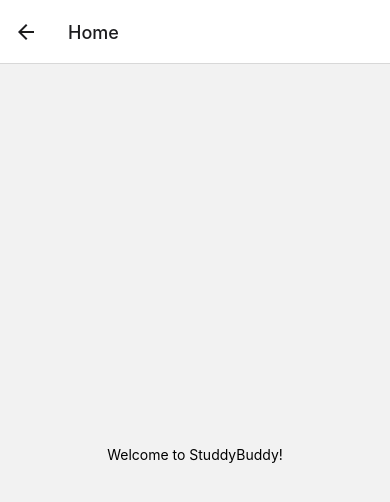
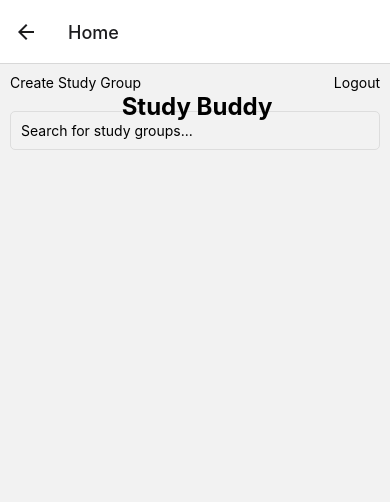
Before and after one commit to Sianah/StuddyBuddy2.0-Practice, a React Native app in the folder StudyBuddy2.0/: screen /Home in a window 390 px wide. Shown: the top 502 px of the page. Built offline with nearby package versions, Linux system fonts and the light colour scheme.

Commit message:
Homepage skeleton completed

```diff
--- a/StudyBuddy2.0/package.json
+++ b/StudyBuddy2.0/package.json
@@ -9,6 +9,7 @@
     "web": "expo start --web"
   },
   "dependencies": {
+    "@react-navigation/bottom-tabs": "^6.5.11",
     "@react-navigation/native": "^6.1.9",
     "@react-navigation/native-stack": "^6.9.17",
     "expo": "~49.0.15",
--- a/StudyBuddy2.0/src/screens/HomePage.js
+++ b/StudyBuddy2.0/src/screens/HomePage.js
@@ -1,11 +1,79 @@
-// In src/screens/HomePage.js
-import React from 'react';
-import { View, Text, StyleSheet } from 'react-native';
+import React, { useState } from 'react';
+import { View, Text, TextInput, Button, StyleSheet, FlatList, TouchableOpacity, Modal } from 'react-native';
+import { useNavigation } from '@react-navigation/native';
 
 const HomePage = () => {
+  const navigation = useNavigation();
+  const [studyGroups, setStudyGroups] = useState([]);
+  const [searchQuery, setSearchQuery] = useState('');
+  const [modalVisible, setModalVisible] = useState(false);
+  const [newGroupName, setNewGroupName] = useState('');
+
+  const handleCreateStudyGroup = () => {
+    const newGroup = { id: Date.now().toString(), name: newGroupName.trim() };
+    setStudyGroups([...studyGroups, newGroup]);
+    setModalVisible(false); // Close the modal
+    setNewGroupName(''); // Reset the input field
+  };
+
+  const filteredGroups = studyGroups.filter(group =>
+    group.name.toLowerCase().includes(searchQuery.toLowerCase())
+  );
+
+  const handleLogout = () => {
+    // Navigate back to the Sign In screen
+    navigation.navigate('SignIn');
+  };
+
   return (
     <View style={styles.container}>
-      <Text>Welcome to StuddyBuddy!</Text>
+      <View style={styles.header}>
+      <TouchableOpacity onPress={() => setModalVisible(true)} style={styles.button}>
+          <Text style={styles.buttonText}>Create Study Group</Text>
+        </TouchableOpacity>
+        <Text style={styles.title}>Study Buddy</Text>
+        <TouchableOpacity onPress={handleLogout} style={styles.button}>
+          <Text style={styles.buttonText}>Logout</Text>
+        </TouchableOpacity>
+      </View>
+      <TextInput
+        placeholder="Search for study groups..."
+        value={searchQuery}
+        onChangeText={setSearchQuery}
+        style={styles.searchBar}
+      />
+      <FlatList
+        data={filteredGroups}
+        keyExtractor={item => item.id}
+        renderItem={({ item }) => (
+          <View style={styles.groupItem}>
+            <Text>{item.name}</Text>
+            <Button title="Join" onPress={() => {}} />
+          </View>
+        )}
+      />
+      {/* Modal for creating a new study group */}
+      <Modal
+        animationType="slide"
+        transparent={true}
+        visible={modalVisible}
+        onRequestClose={() => {
+          setModalVisible(!modalVisible);
+        }}
+      >
+        <View style={styles.centeredView}>
+          <View style={styles.modalView}>
+            <TextInput
+              placeholder="Study Group Name"
+              value={newGroupName}
+              onChangeText={setNewGroupName}
+              style={styles.modalInput}
+            />
+            <Button title="Create" onPress={handleCreateStudyGroup} />
+            <Button title="Cancel" onPress={() => setModalVisible(false)} />
+          </View>
+        </View>
+      </Modal>
     </View>
   );
 };
@@ -13,9 +81,80 @@ const HomePage = () => {
 const styles = StyleSheet.create({
   container: {
     flex: 1,
+  },
+  header: {
+    flexDirection: 'row',
+    justifyContent: 'space-between', // Distributes space between items
     alignItems: 'center',
+    padding: 10,
+    paddingTop: 10, // Add padding at the top if you want to lower the header elements
+  },
+  title: {
+    fontSize: 24,
+    fontWeight: 'bold',
+    position: 'absolute', // Position absolutely to center it
+    left: 4,
+    right: 0,
+    bottom: -20,
+    textAlign: 'center', // Center the text
+  },
+  searchBar: {
+    borderWidth: 1,
+    borderColor: '#ddd',
+    borderRadius: 5,
+    padding: 10,
+    margin: 10,
+    bottom: -17,
+  },
+  groupItem: {
+    backgroundColor: 'white',
+    padding: 20,
+    margin: 10,
+    borderRadius: 10,
+    flexDirection: 'row',
+    justifyContent: 'space-between',
+    alignItems: 'center',
+    borderWidth: 1,
+    borderColor: '#ddd',
+  },
+  // ... other styles
+  centeredView: {
+    flex: 1,
     justifyContent: 'center',
+    alignItems: 'center',
+    marginTop: 22,
   },
+  modalView: {
+    margin: 20,
+    backgroundColor: 'white',
+    borderRadius: 20,
+    padding: 35,
+    alignItems: 'center',
+    shadowColor: '#000',
+    shadowOffset: {
+      width: 0,
+      height: 2,
+    },
+    shadowOpacity: 0.25,
+    shadowRadius: 4,
+    elevation: 5,
+  },
+  modalInput: {
+    height: 40,
+    margin: 12,
+    borderWidth: 1,
+    padding: 10,
+    width: 200,
+  },
+  // button: {
+  //   backgroundColor: 'lightblue', // or any color you want
+  //   padding: 8,
+  //   borderRadius: 5,
+  // },
+  buttonText: {
+    // color: 'white', // choose a text color that suits your app
+  },
+  // ... other styles
 });
 
 export default HomePage;
```
Also changed, not shown: StudyBuddy2.0/src/navigation/BottomTabNavigator.js (added), 2 other files (tests, documents, lock files or other folders).
